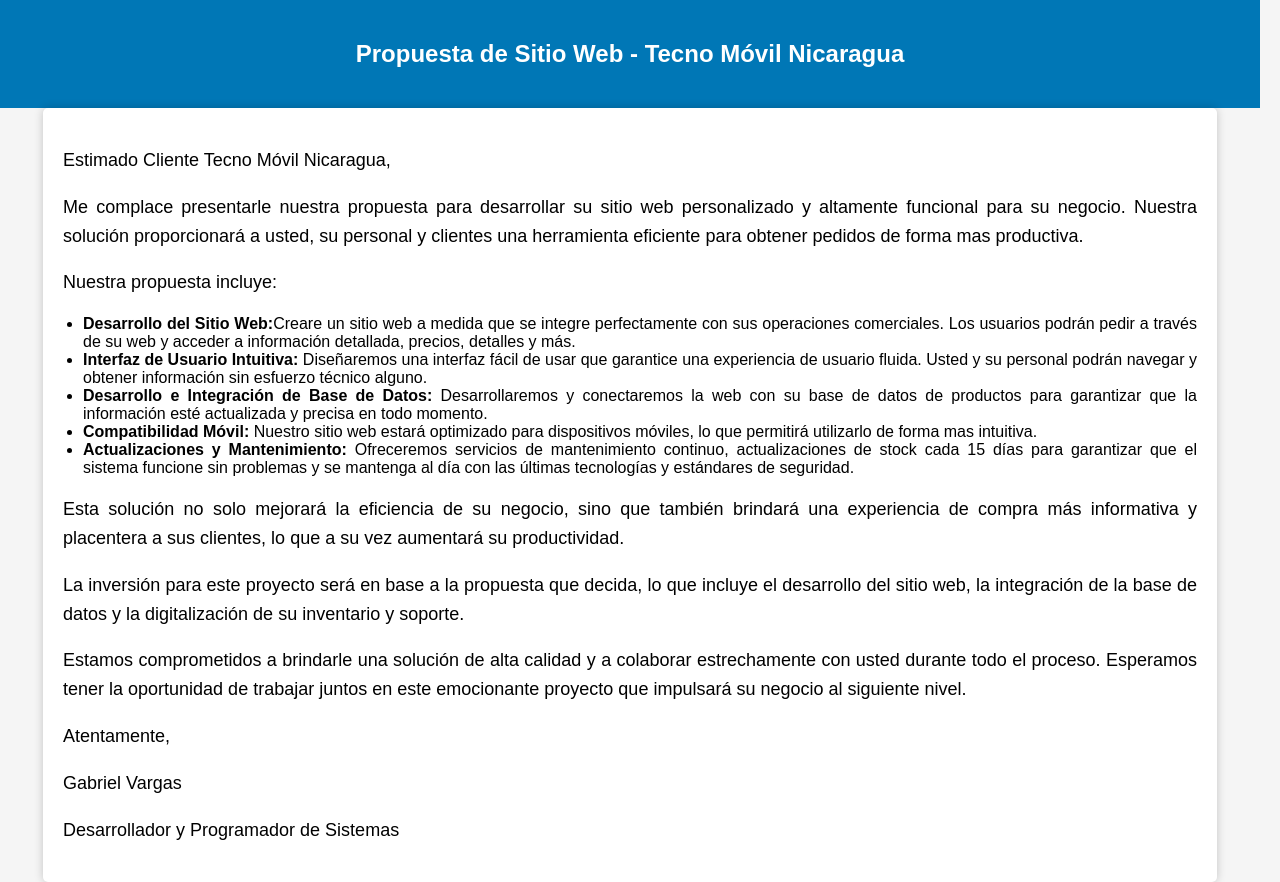
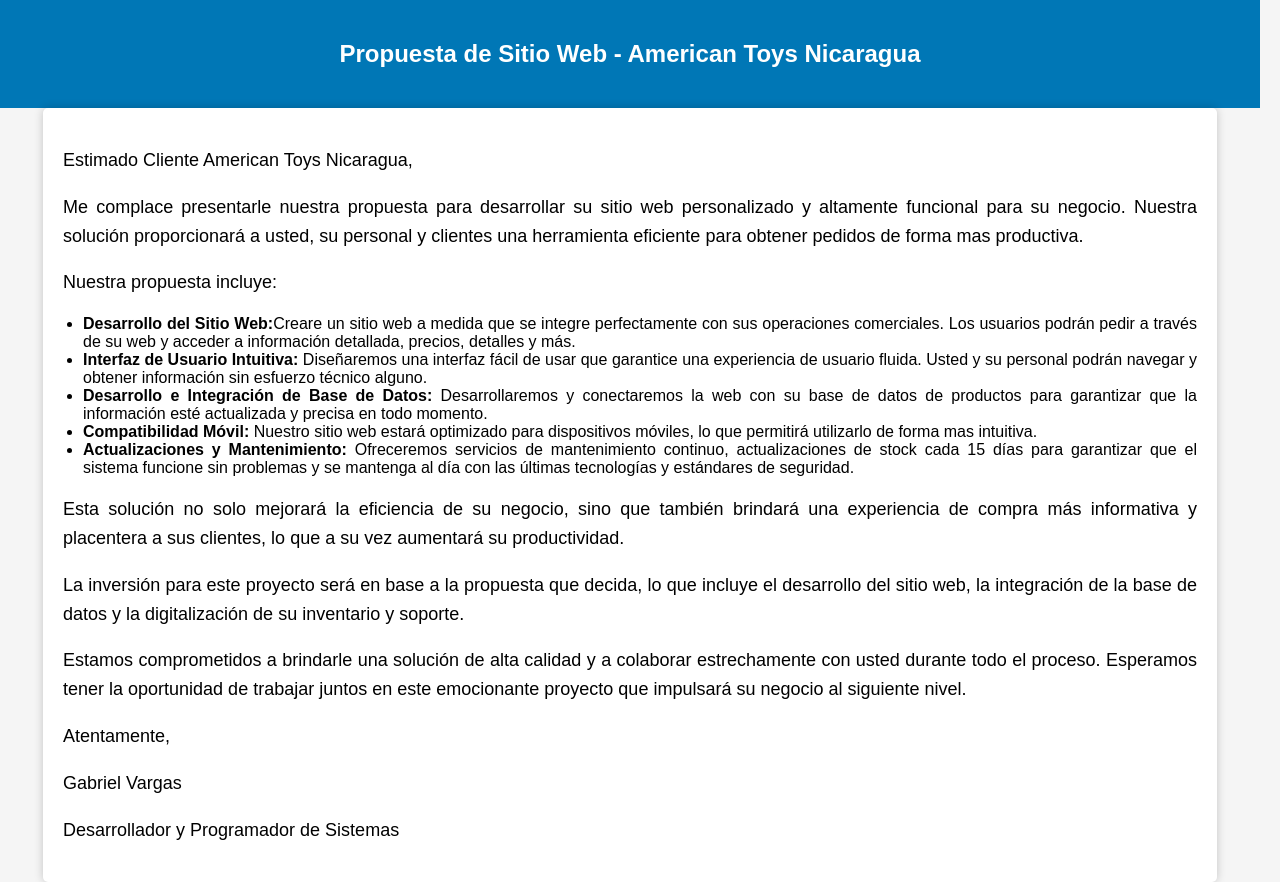
Before and after one commit to dxgabalt/tecnomovil, a plain HTML site: page index.html in a window 1280 px wide. Drawn offline with Linux system fonts and the light colour scheme.

Commit message:
Update index.html

```diff
--- a/index.html
+++ b/index.html
@@ -4,7 +4,7 @@
 <head>
     <meta charset="UTF-8">
     <meta name="viewport" content="width=device-width, initial-scale=1.0">
-    <title>Propuesta de Sistema de Escaneo de Códigos de Barras - Tecno Móvil Nicaragua</title>
+    <title>Propuesta de Sitio Web - American Toys Nicaragua</title>
     <link rel="icon" href="logo.jpg">
     <style>
         body {
@@ -103,10 +103,10 @@
 
 <body>
     <header>
-        <h1>Propuesta de Sitio Web - Tecno Móvil Nicaragua</h1>
+        <h1>Propuesta de Sitio Web - American Toys Nicaragua</h1>
     </header>
     <div class="container">
-        <p>Estimado Cliente Tecno Móvil Nicaragua,</p>
+        <p>Estimado Cliente American Toys Nicaragua,</p>
         <p>Me complace presentarle nuestra propuesta para desarrollar su sitio web
             personalizado y altamente funcional para su negocio. Nuestra solución proporcionará a usted, su personal y
             clientes una herramienta eficiente para obtener pedidos de forma mas productiva.</p>
```
